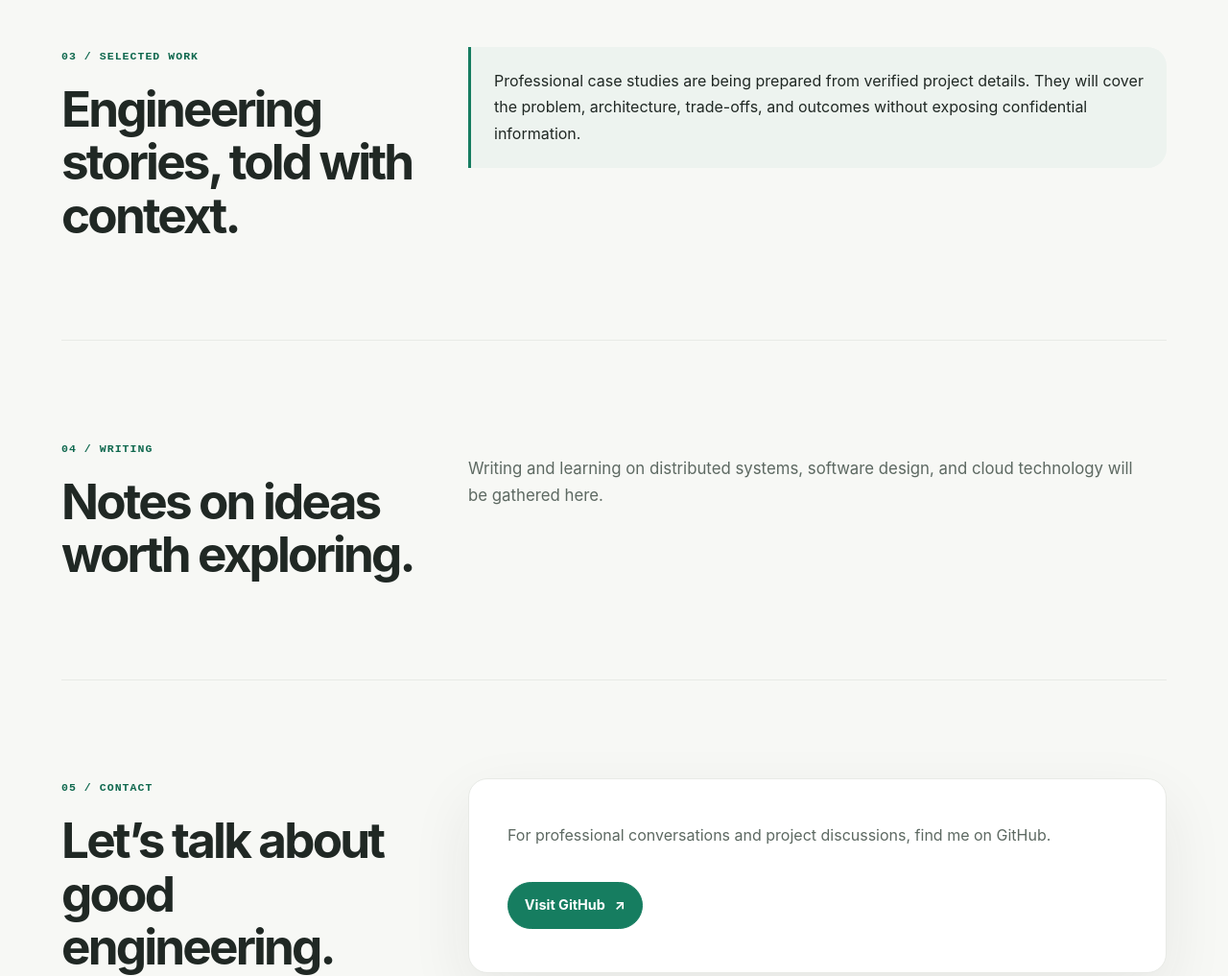
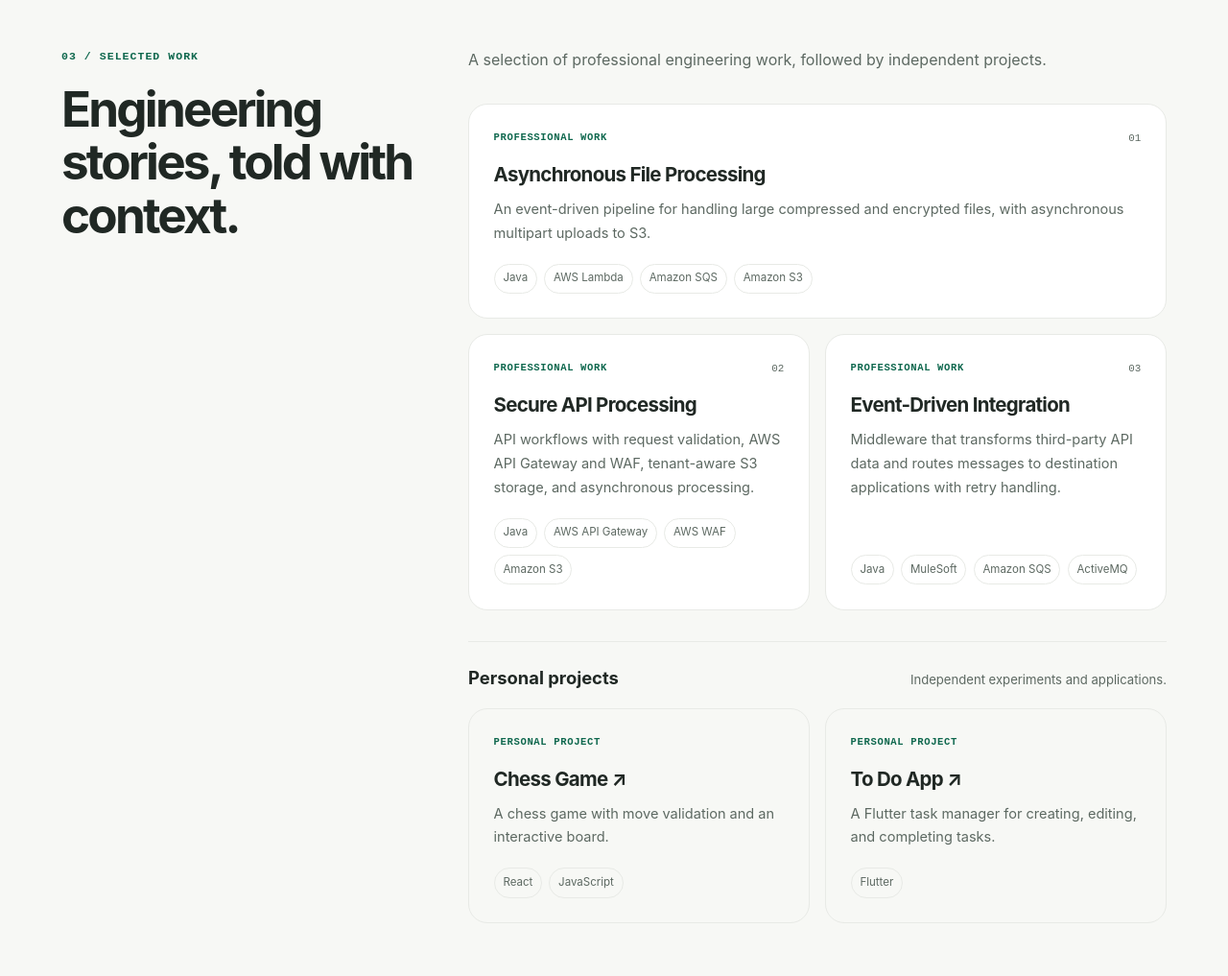
Before and after one commit to Pariram140/parirams-portfolio, an Astro site: page / in a window 1280 px wide. Shown: the part 2600-3617 px from the top of the page at 96% size. Built offline with nearby package versions, Linux system fonts and the light colour scheme; Astro itself is replaced by a stand-in of ours.

Commit message:
feat: present featured and personal projects

```diff
--- a/src/pages/index.astro
+++ b/src/pages/index.astro
@@ -2,6 +2,7 @@
 import SiteHeader from '../components/SiteHeader.astro';
 import BaseLayout from '../layouts/BaseLayout.astro';
 import { experience } from '../data/experience';
+import { featuredProjects, personalProjects } from '../data/projects';
 
 const focusAreas = ['Cloud systems', 'API design', 'Event-driven integration'];
 ---
@@ -85,12 +86,50 @@ const focusAreas = ['Cloud systems', 'API design', 'Event-driven integration'];
           <p class="section-kicker">03 / Selected work</p>
           <h2 id="work-title">Engineering stories, told with context.</h2>
         </div>
-        <div>
-          <p class="work-note">
-            Professional case studies are being prepared from verified project details. They will
-            cover the problem, architecture, trade-offs, and outcomes without exposing confidential
-            information.
+        <div class="work-content">
+          <p class="work-intro">
+            A selection of professional engineering work, followed by independent projects.
           </p>
+          <div class="project-grid" aria-label="Featured professional projects">
+            {featuredProjects.map((project, index) => (
+              <article class="project-card project-card-featured">
+                <div class="project-card-top">
+                  <span class="project-category">Professional work</span>
+                  <span class="project-index">0{index + 1}</span>
+                </div>
+                <h3 class="project-title">{project.title}</h3>
+                <p class="project-summary">{project.summary}</p>
+                <ul class="project-technologies" aria-label={`Technologies for ${project.title}`}>
+                  {project.technologies.map((technology) => <li>{technology}</li>)}
+                </ul>
+              </article>
+            ))}
+          </div>
+
+          <div class="personal-projects">
+            <div class="personal-projects-heading">
+              <h3>Personal projects</h3>
+              <p>Independent experiments and applications.</p>
+            </div>
+            <div class="project-grid project-grid-personal" aria-label="Personal projects">
+              {personalProjects.map((project) => (
+                <article class="project-card">
+                  <span class="project-category">Personal project</span>
+                  <h4 class="project-title">
+                    {project.repositoryUrl ? (
+                      <a href={project.repositoryUrl} target="_blank" rel="noreferrer">
+                        {project.title} <span aria-hidden="true">↗</span>
+                      </a>
+                    ) : project.title}
+                  </h4>
+                  <p class="project-summary">{project.summary}</p>
+                  <ul class="project-technologies" aria-label={`Technologies for ${project.title}`}>
+                    {project.technologies.map((technology) => <li>{technology}</li>)}
+                  </ul>
+                </article>
+              ))}
+            </div>
+          </div>
         </div>
       </section>
 
```
